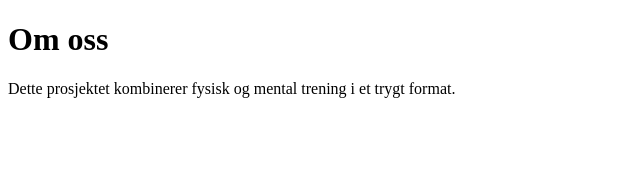
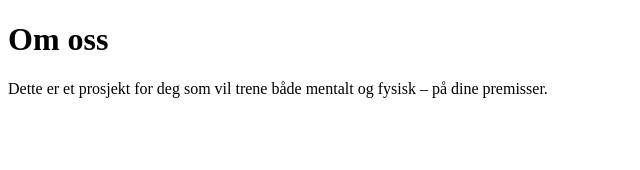
Before and after one commit to jokkeniels1/sterk-fra-innsiden, a Next.js app: page /om in a window 1280 px wide. Shown: the top 170 px of the page, without its empty margins (0-640 px from the left). Built offline with nearby package versions, Linux system fonts and the light colour scheme.

Commit message:
Nullstilt og limt inn rene fungerende sider

```diff
--- a/pages/index.js
+++ b/pages/index.js
@@ -2,7 +2,7 @@ export default function Home() {
   return (
     <div>
       <h1>Velkommen til Sterk Fra Innsiden</h1>
-      <p>Utforsk sider om trening for kropp og sinn.</p>
+      <p>Utforsk trening for både kropp og hode.</p>
     </div>
   );
 }
--- a/pages/om.js
+++ b/pages/om.js
@@ -2,7 +2,7 @@ export default function Om() {
   return (
     <div>
       <h1>Om oss</h1>
-      <p>Dette prosjektet kombinerer fysisk og mental trening i et trygt format.</p>
+      <p>Dette er et prosjekt for deg som vil trene både mentalt og fysisk – på dine premisser.</p>
     </div>
   );
 }
--- a/pages/trening-hode.js
+++ b/pages/trening-hode.js
@@ -2,7 +2,7 @@ export default function TreningHode() {
   return (
     <div>
       <h1>Trening for hodet</h1>
-      <p>Her finner du øvelser og teknikker for mental ro og styrke.</p>
+      <p>Her finner du ro, pust og enkle mentale øvelser.</p>
     </div>
   );
 }
--- a/pages/trening-kropp.js
+++ b/pages/trening-kropp.js
@@ -2,7 +2,7 @@ export default function TreningKropp() {
   return (
     <div>
       <h1>Trening for kroppen</h1>
-      <p>Her finner du bevegelse og øvelser for energi og balanse.</p>
+      <p>Her får du milde treningsøkter og bevegelse for energiboost og mestring.</p>
     </div>
   );
 }
```
Also changed, not shown: pages/chat.js (line endings or trailing spaces).
